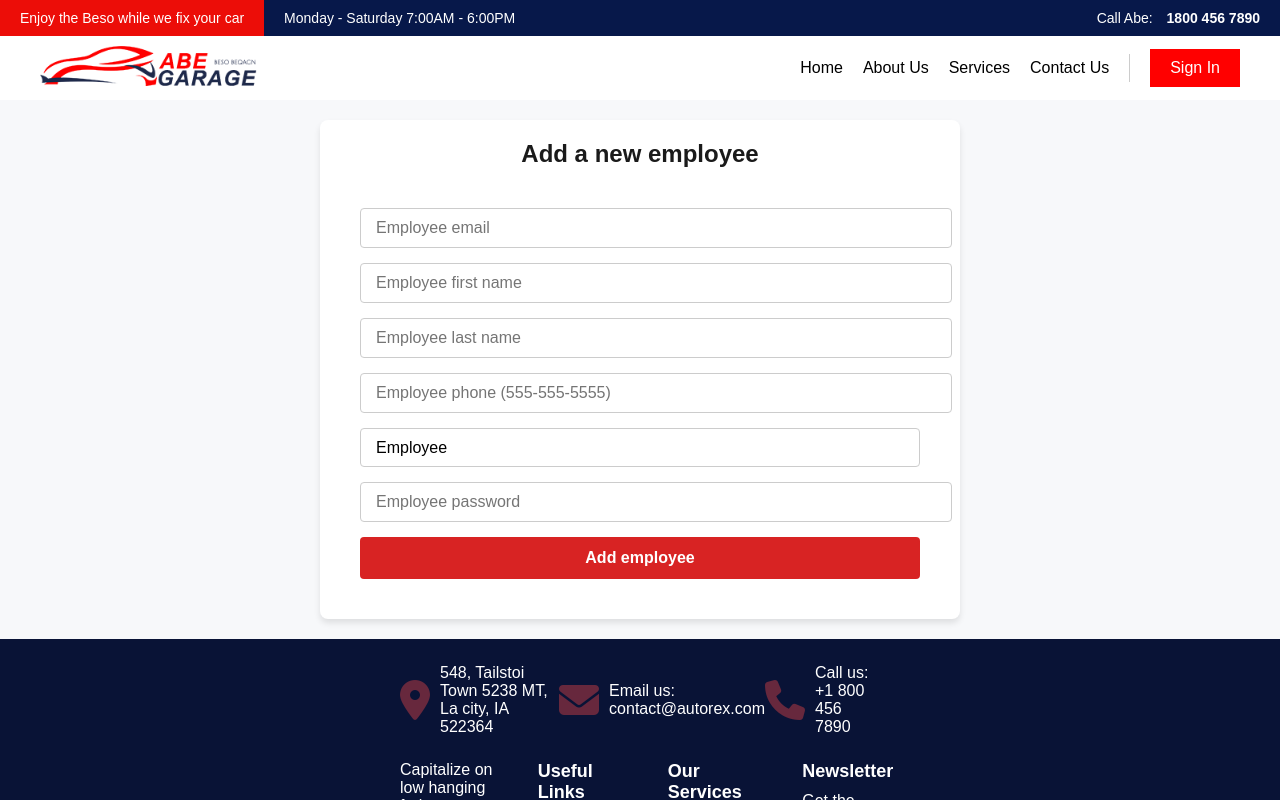
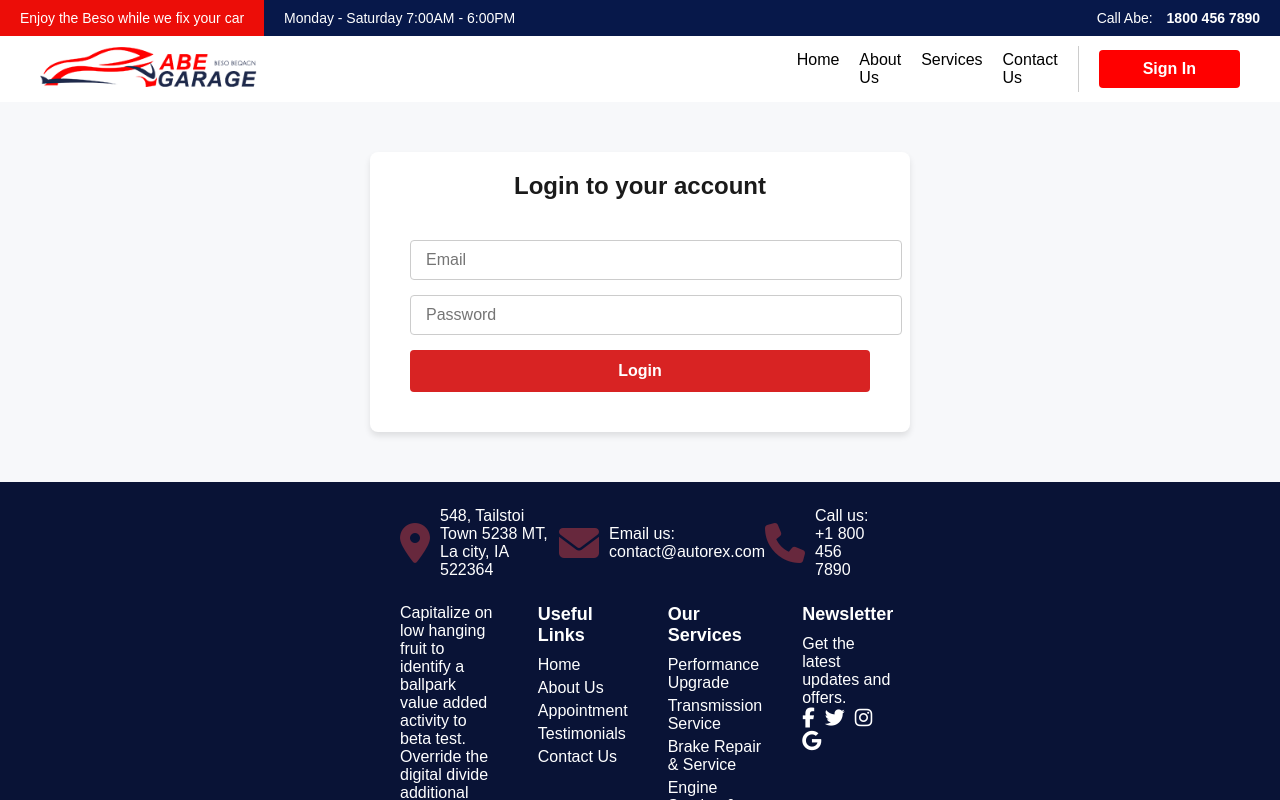
Before and after one commit to henokyohanes/Abe-Garage, a React (Vite) app in the folder Frontend/: page / in a window 1280 px wide. Shown: the top 800 px of the page. Built offline with nearby package versions, Linux system fonts and the light colour scheme.

Commit message:
login page layout with its styling implemented.

```diff
--- a/Frontend/src/App.jsx
+++ b/Frontend/src/App.jsx
@@ -6,6 +6,7 @@ import "@fortawesome/fontawesome-free/css/all.min.css";
 import './App.css'
 import AdminMenu from './Components/AdminMenu/AdminMenu';
 import AddEmployeeForm from './Components/AddEmployeeForm/AddEmployeeForm';
+import LoginForm from './Components/LoginForm/LoginForm';
 
 const App = () => {
 
@@ -14,7 +15,8 @@ const App = () => {
       <Header />
       {/* <Home /> */}
       {/* <AdminMenu /> */}
-      <AddEmployeeForm />
+      {/* <AddEmployeeForm /> */}
+      <LoginForm />
       <Footer />
     </>
   )
--- /dev/null
+++ b/Frontend/src/Components/LoginForm/LoginForm.jsx
@@ -0,0 +1,42 @@
+import React from 'react';
+import Styles from "./LoginForm.module.css"
+
+const LoginForm = () => {
+
+  return (
+    <section className={Styles.contactSection}>
+      <div className={Styles.container}>
+        <div className={Styles.sectionTitle}>
+          <h2>Login to your account</h2>
+        </div>
+        <div className={Styles.contactForm}>
+          <div className={Styles.innerContainer}>
+            <div className={Styles.formContainer} >
+              <div className={Styles.form}>
+                <form>
+                  <div className={Styles.formGroupContainer}>
+
+                    <div className={Styles.formGroup}>
+                      <input type="email" name="employee_email" placeholder="Email" />
+                    </div>
+
+                    <div className={Styles.formGroup}>
+                      <input type="password" name="employee_password" placeholder="Password" />
+                    </div>
+
+                    <div className={Styles.formGroup}>
+                      <button className="theme-btn btn-style-one" type="submit" data-loading-text="Please wait..."><span>Login</span></button>
+                    </div>
+                  </div>
+                </form>
+              </div>
+            </div>
+          </div>
+        </div>
+
+      </div>
+    </section>
+  );
+}
+
+export default LoginForm;
--- /dev/null
+++ b/Frontend/src/Components/LoginForm/LoginForm.module.css
@@ -0,0 +1,90 @@
+.contactSection {
+  background-color: #f7f8fa;
+  padding: 50px 0;
+  font-family: Arial, sans-serif;
+}
+
+.container {
+  width: 100%;
+  max-width: 500px;
+  margin: 0 auto;
+  padding: 20px;
+  background-color: white;
+  border-radius: 8px;
+  box-shadow: 0 4px 6px rgba(0, 0, 0, 0.1);
+}
+
+.sectionTitle {
+  text-align: center;
+  margin-bottom: 20px;
+}
+
+.sectionTitle h2 {
+  font-size: 24px;
+  color: #1a1a1a;
+  margin: 0;
+  font-weight: bold;
+}
+
+.contactForm {
+  display: flex;
+  justify-content: center;
+}
+
+.innerContainer {
+  width: 100%;
+}
+
+.formContainer {
+  padding: 20px;
+}
+
+.form {
+  width: 100%;
+}
+
+.formGroupContainer {
+  display: flex;
+  flex-direction: column;
+  gap: 15px;
+}
+
+.formGroup {
+  display: flex;
+  flex-direction: column;
+}
+
+input {
+  width: 100%;
+  padding: 10px 15px;
+  font-size: 16px;
+  border: 1px solid #ccc;
+  border-radius: 4px;
+  transition: border-color 0.2s ease-in-out;
+}
+
+input:focus {
+  border-color: #007bff;
+  outline: none;
+}
+
+button {
+  width: 100%;
+  padding: 12px 20px;
+  background-color: #d82323;
+  color: white;
+  font-size: 16px;
+  font-weight: bold;
+  border: none;
+  border-radius: 4px;
+  cursor: pointer;
+  transition: background-color 0.2s ease-in-out;
+}
+
+button:hover {
+  background-color: #b81d1d;
+}
+
+button span {
+  display: block;
+}
```
